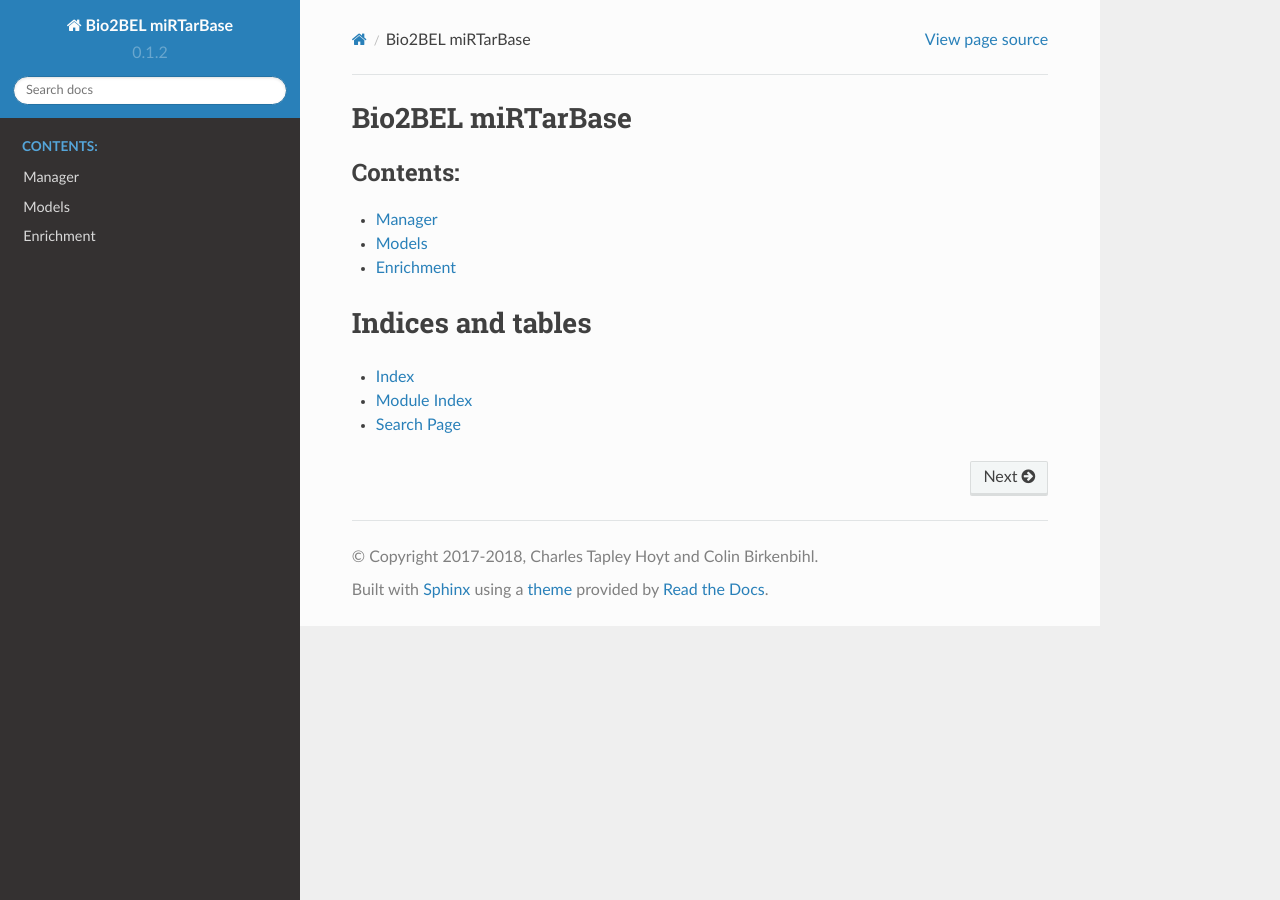
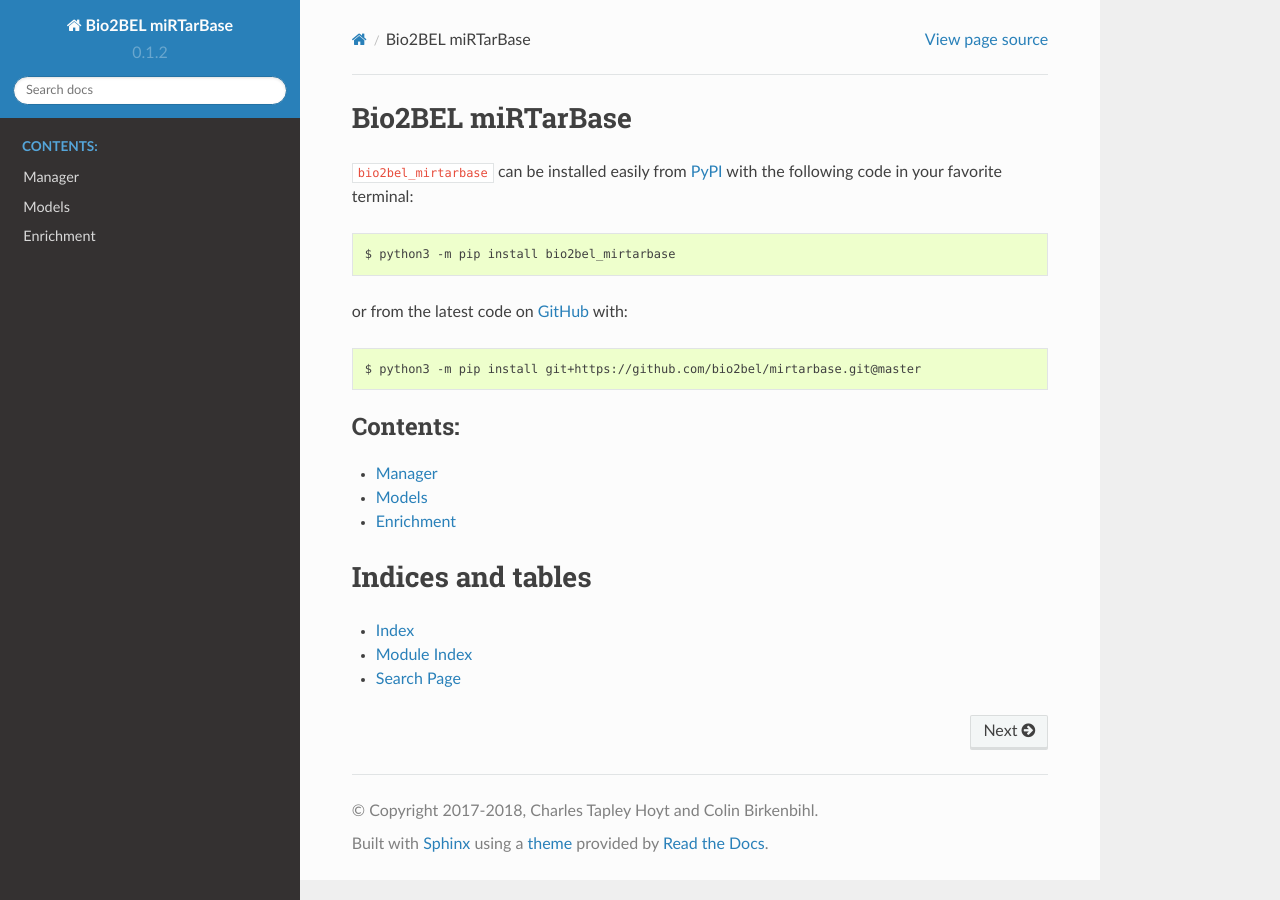
Before and after one commit to bio2bel/miRTarBase, a Sphinx documentation site: the page built from docs/source/index.rst, in a window 1280 px wide. Built offline with Sphinx 7.4.7 and the Read the Docs theme 2.0.0, drawn with Linux system fonts in a browser that asks for light colours.

```diff
--- a/docs/source/index.rst
+++ b/docs/source/index.rst
@@ -1,5 +1,17 @@
 Bio2BEL miRTarBase
 ==================
+``bio2bel_mirtarbase`` can be installed easily from `PyPI <https://pypi.python.org/pypi/bio2bel_mirtarbase>`_ with the
+following code in your favorite terminal:
+
+.. code-block:: sh
+
+    $ python3 -m pip install bio2bel_mirtarbase
+
+or from the latest code on `GitHub <https://github.com/bio2bel/mirtarbase>`_ with:
+
+.. code-block:: sh
+
+    $ python3 -m pip install git+https://github.com/bio2bel/mirtarbase.git@master
 
 .. toctree::
    :maxdepth: 2
--- a/requirements.txt
+++ b/requirements.txt
@@ -2,7 +2,7 @@ pandas
 sqlalchemy
 xlrd
 pyhgnc
-pybel>=0.9.7
+pybel>=0.10.1
 bio2bel
 click
 tqdm
--- a/setup.py
+++ b/setup.py
@@ -22,7 +22,7 @@ CLASSIFIERS = [
 INSTALL_REQUIRES = [
     'pandas',
     'sqlalchemy',
-    'pybel>=0.9.7',
+    'pybel>=0.10.1',
     'bio2bel',
     'pyhgnc',
     'xlrd',
```
Also changed, not shown: 1 other file.
